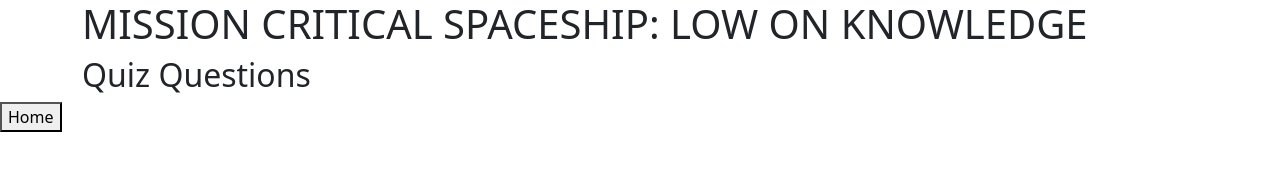
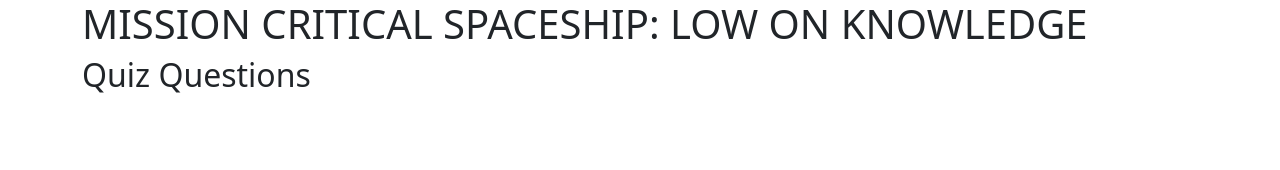
Before and after one commit to neiqo/FlightGame, a plain HTML site: page quiz.html in a window 1280 px wide. Drawn offline with nearby package versions, Linux system fonts and the light colour scheme; sample sign-in values are in the browser's storage.

Commit message:
Removed home button

```diff
--- a/quiz.html
+++ b/quiz.html
@@ -38,7 +38,6 @@
       <!-- leaderboard section-->
       <div id="leaderboard-section"></div>
     </div>
-    <button onclick="window.location.href='homepage.html'">Home</button>
 
     <script src="js/usersavedata.js"></script>
     <script src="js/planetquiz.js"></script>
```
